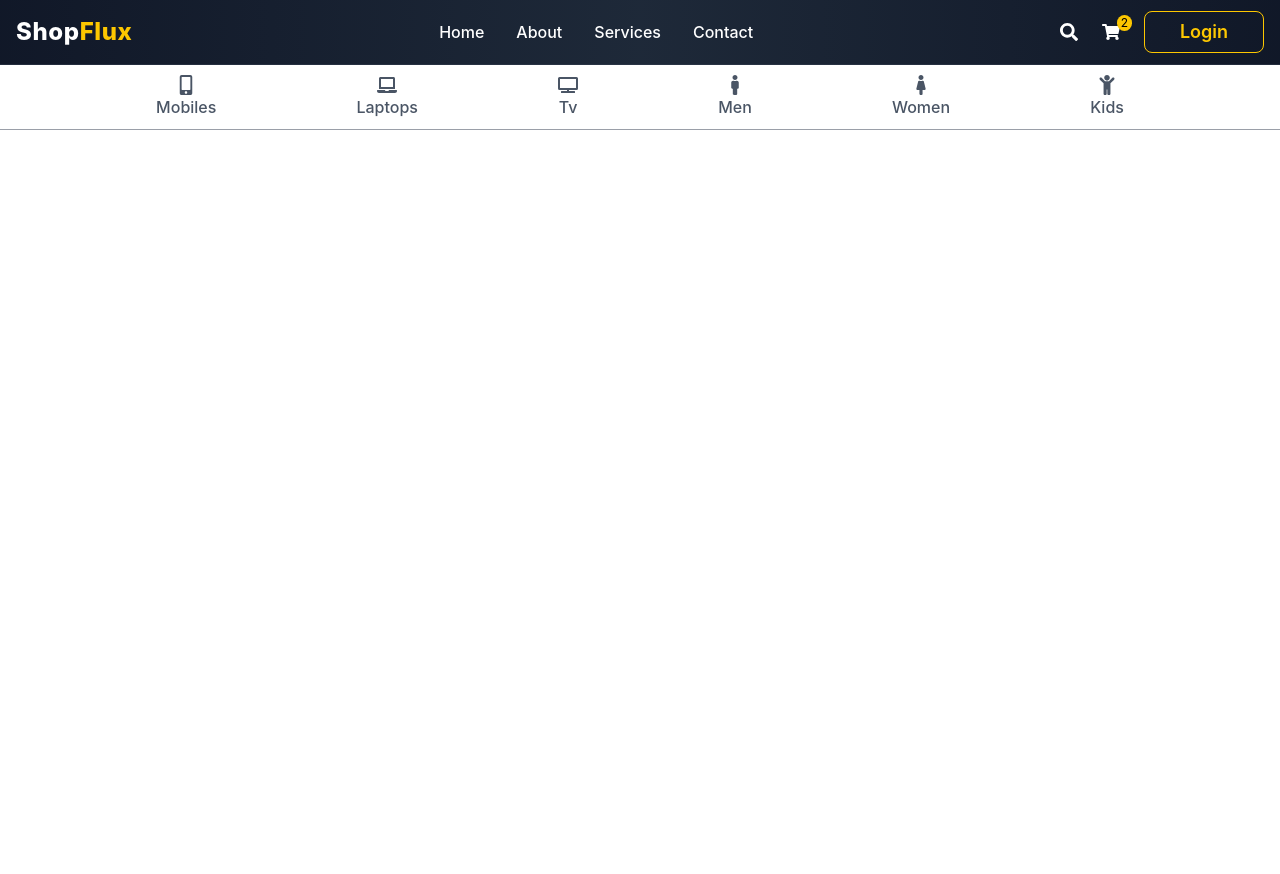
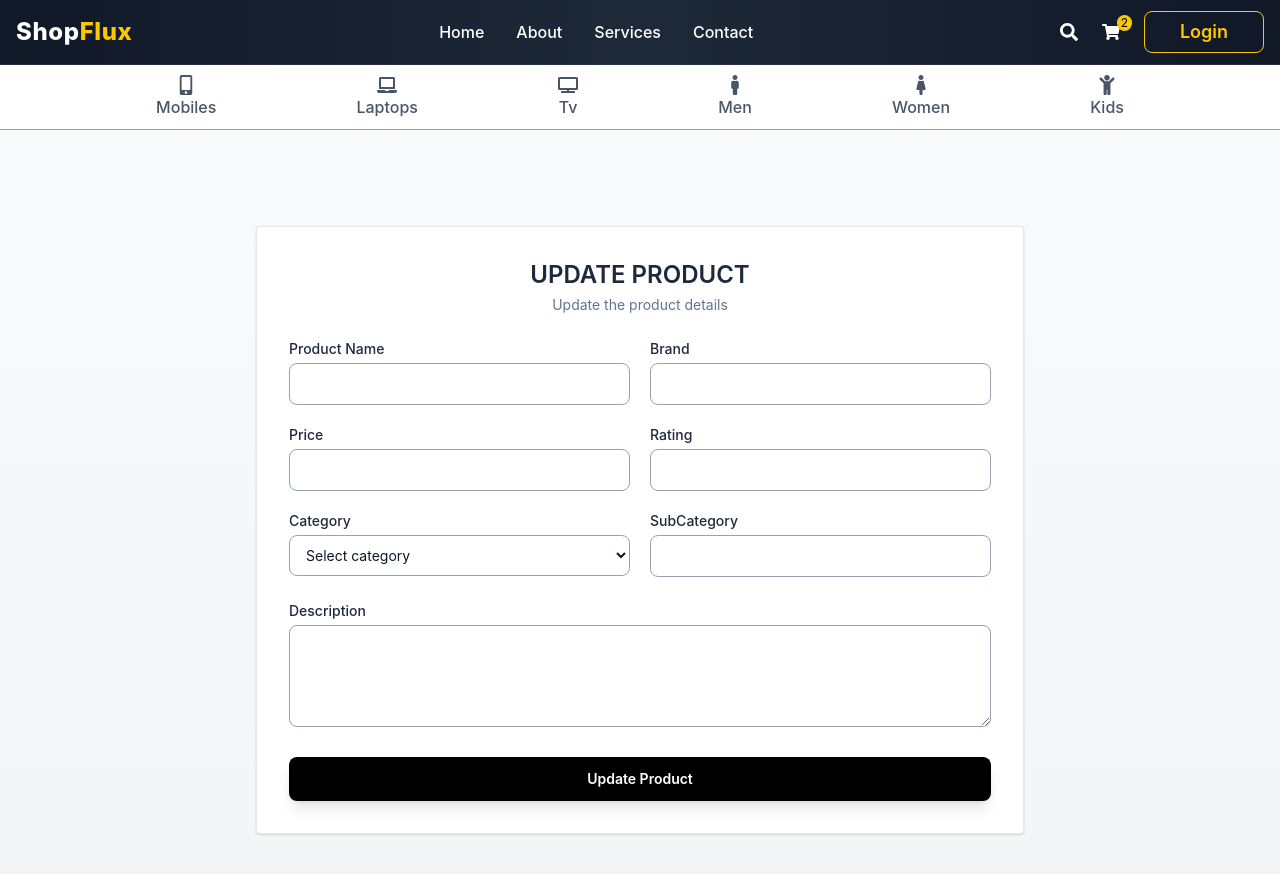
Before and after one commit to nitya-gopal-jena/shopflux-commerce, a React (Vite) app in the folder client/: page /products/update-prod/1 in a window 1280 px wide. Shown: the top 874 px of the page. Before the commit the page ends 800 px from the top, so only its background shows below. Built offline with nearby package versions, Linux system fonts and the light colour scheme; no server answers.

Commit message:
feat(product): implement get all products, update and delete features, and set up routing

```diff
--- a/client/src/App.jsx
+++ b/client/src/App.jsx
@@ -11,9 +11,8 @@ const App = () => {
       <Router>
         <Navbar />
         <Routes>
-          {PublicRoutes()}
-          {ProductRoutes()}
-
+          <Route path='/*' element={<PublicRoutes />} />
+          <Route path='/products/*' element={<ProductRoutes />} />
           <Route path='/admin-dashboard' element={<AdminDashboard />} />
         </Routes>
       </Router>
--- a/client/src/components/pages/admin/AdminDashboard.jsx
+++ b/client/src/components/pages/admin/AdminDashboard.jsx
@@ -18,7 +18,7 @@ const AdminDashboard = () => {
   ];
 
   // Handlers
-  const addProduct = () => navigate('/create-prod');
+  const addProduct = () => navigate('/products/create-prod');
   const updateProduct = (id) => navigate(`/update-prod/${id}`);
   const deleteProduct = (id) => navigate(`/delete-prod/${id}`);
 
--- a/client/src/components/pages/admin/ProductListTable.jsx
+++ b/client/src/components/pages/admin/ProductListTable.jsx
@@ -1,13 +1,41 @@
-import React from 'react';
+import React, { useState, useEffect } from 'react';
 import { FaEdit, FaTrash } from 'react-icons/fa';
+import { useNavigate } from 'react-router-dom';
+import axios from 'axios';
 
 const ProductListTable = () => {
-  // product data
-  const products = [
-    { id: 1, name: 'Laptop', category: 'Electronics', price: '$1200', stock: 15 },
-    { id: 2, name: 'Shoes', category: 'Fashion', price: '$80', stock: 50 },
-    { id: 3, name: 'Coffee Maker', category: 'Home Appliances', price: '$150', stock: 20 },
-  ];
+  const [products, setProducts] = useState([]);
+  const navigate = useNavigate();
+
+  const fetchAllProducts = async () => {
+    try {
+      const res = await axios.get('http://localhost:5000/api/j1/getAllProd');
+      setProducts(res?.data?.allProducts);
+    } catch (error) {
+      console.log('Error while fetching all product data', error);
+    }
+  };
+
+  const updateProduct = (id) => {
+    navigate(`/products/update-prod/${id}`);
+  };
+
+  const deleteProduct = async (id) => {
+    const confirmDelete = window.confirm('Are you sure you want to delete this product ?');
+    if (!confirmDelete) return;
+
+    try {
+      const response = await axios.delete(`http://localhost:5000/api/j1/product/${id}`);
+      alert(response.data.message);
+      window.location.reload();
+    } catch (error) {
+      console.log('Something wrong', error);
+    }
+  };
+
+  useEffect(() => {
+    fetchAllProducts();
+  }, []);
 
   return (
     <>
@@ -26,9 +54,9 @@ const ProductListTable = () => {
 
           <tbody className='divide-y divide-gray-100'>
             {products.map((prod) => (
-              <tr key={prod.id} className='hover:bg-gray-50 transition'>
+              <tr key={prod._id} className='hover:bg-gray-50 transition'>
                 {/* NAME */}
-                <td className='px-6 py-4 font-medium text-gray-900'>{prod.name}</td>
+                <td className='px-6 py-4 font-medium text-gray-900'>{prod.productName}</td>
 
                 {/* CATEGORY */}
                 <td className='px-6 py-4 text-gray-600'>{prod.category}</td>
@@ -55,7 +83,7 @@ const ProductListTable = () => {
                 <td className='px-6 py-4'>
                   <div className='flex justify-center gap-2'>
                     <button
-                      onClick={() => updateProduct(prod.id)}
+                      onClick={() => updateProduct(prod._id)}
                       className='flex items-center gap-1.5 px-3 py-1.5 rounded-lg
                                 bg-gradient-to-b from-indigo-50 to-indigo-100/70
                                text-indigo-700 text-xs font-medium
@@ -70,7 +98,7 @@ const ProductListTable = () => {
                     </button>
 
                     <button
-                      onClick={() => deleteProduct(prod.id)}
+                      onClick={() => deleteProduct(prod._id)}
                       className='flex items-center gap-1.5 px-3 py-1.5 rounded-lg
                                 bg-gradient-to-b from-red-50 to-red-100/70
                                 text-red-600 text-xs font-medium
--- a/client/src/components/product/CreateProduct.jsx
+++ b/client/src/components/product/CreateProduct.jsx
@@ -36,13 +36,16 @@ const CreateProduct = () => {
         subCategory: '',
       });
 
+      setTimeout(() => {
         navigate('/admin-dashboard');
+      }, 1000);
     } catch (error) {
       setMessage(error.response?.data?.message || 'Error adding product');
     }
   };
 
   return (
+    <>
       <div className='min-h-screen flex items-center justify-center bg-gradient-to-b from-gray-50 to-gray-100 p-6'>
         <form onSubmit={handleSubmit} className='w-full max-w-3xl bg-white border border-gray-200 rounded shadow-sm p-8 space-y-6'>
           <div className='text-center space-y-1'>
@@ -110,6 +113,7 @@ const CreateProduct = () => {
           {message && <p className='text-center text-sm text-green-600 font-medium'>{message}</p>}
         </form>
       </div>
+    </>
   );
 };
 
--- a/client/src/components/product/UpdateProduct.jsx
+++ b/client/src/components/product/UpdateProduct.jsx
@@ -1,9 +1,152 @@
-import React from 'react'
+import React, { useEffect, useState } from 'react';
+import axios from 'axios';
+import { useNavigate, useParams } from 'react-router-dom';
 
 const UpdateProduct = () => {
+  const { prodId } = useParams();
+  const navigate = useNavigate();
+
+  const [message, setMessage] = useState('');
+  const [loading, setLoading] = useState(true);
+
+  const [formData, setFormData] = useState({
+    productName: '',
+    brand: '',
+    price: '',
+    rating: '',
+    description: '',
+    category: '',
+    subCategory: '',
+  });
+
+  const fetchProductDetails = async (prodId) => {
+    try {
+      const res = await axios.get(`http://localhost:5000/api/j1/getProd/${prodId}`);
+      const product = res?.data?.isProdExist;
+
+      if (product) {
+        setFormData({
+          productName: product.productName || '',
+          brand: product.brand || '',
+          price: product.price || '',
+          rating: product.rating || '',
+          description: product.description || '',
+          category: product.category || '',
+          subCategory: product.subCategory || '',
+        });
+      }
+    } catch (error) {
+      console.log('Error while fetching product data', error);
+    } finally {
+      setLoading(false);
+    }
+  };
+
+  const handleChange = (e) => {
+    setFormData({
+      ...formData,
+      [e.target.name]: e.target.value,
+    });
+  };
+
+  const handleSubmit = async (e) => {
+    e.preventDefault();
+    try {
+      const res = await axios.put(`http://localhost:5000/api/j1/update-prod/${prodId}`, formData);
+      setMessage(res.data.message);
+      setTimeout(() => {
+        navigate('/admin-dashboard');
+      }, 1000);
+    } catch (error) {
+      setMessage(error.response?.data?.message || 'Error updating product');
+    }
+  };
+
+  useEffect(() => {
+    if (prodId) {
+      fetchProductDetails(prodId);
+    }
+  }, [prodId]);
+
+  if (loading) {
+    return (
+      <div className='min-h-screen flex items-center justify-center'>
+        <p className='text-gray-600 text-lg'>Loading product...</p>
+      </div>
+    );
+  }
+
   return (
-    <div>UpdateProduct</div>
-  )
-}
+    <div className='min-h-screen flex items-center justify-center bg-gradient-to-b from-gray-50 to-gray-100 p-6'>
+      <form onSubmit={handleSubmit} className='w-full max-w-3xl bg-white border border-gray-200 rounded shadow-sm p-8 space-y-6'>
+        <div className='text-center space-y-1'>
+          <h2 className='text-2xl font-semibold text-slate-800 uppercase font-bold'>Update Product</h2>
+          <p className='text-sm text-slate-500'>Update the product details</p>
+        </div>
 
-export default UpdateProduct
+        <div className='grid grid-cols-1 md:grid-cols-2 gap-5'>
+          {/* Product Name */}
+          <div>
+            <label className='block text-sm font-medium text-gray-800 mb-1'>Product Name</label>
+            <input type='text' name='productName' value={formData.productName} onChange={handleChange} className='input' required />
+          </div>
+
+          {/* Brand */}
+          <div>
+            <label className='block text-sm font-medium text-gray-800 mb-1'>Brand</label>
+            <input type='text' name='brand' value={formData.brand} onChange={handleChange} className='input' required />
+          </div>
+
+          {/* Price */}
+          <div>
+            <label className='block text-sm font-medium text-gray-800 mb-1'>Price</label>
+            <input type='number' name='price' value={formData.price} onChange={handleChange} className='input' required />
+          </div>
+
+          {/* Rating */}
+          <div>
+            <label className='block text-sm font-medium text-gray-800 mb-1'>Rating</label>
+            <input type='number' name='rating' value={formData.rating} onChange={handleChange} min='0' max='5' step='0.1' className='input' required />
+          </div>
+
+          {/* Category */}
+          <div>
+            <label className='block text-sm font-medium text-gray-800 mb-1'>Category</label>
+            <select name='category' value={formData.category} onChange={handleChange} className='input' required>
+              <option value=''>Select category</option>
+              <option value='electronics'>Electronics</option>
+              <option value='fashion'>Fashion</option>
+            </select>
+          </div>
+
+          {/* SubCategory */}
+          <div>
+            <label className='block text-sm font-medium text-gray-800 mb-1'>SubCategory</label>
+            <input type='text' name='subCategory' value={formData.subCategory} onChange={handleChange} className='input' required />
+          </div>
+        </div>
+
+        {/* Description */}
+        <div>
+          <label className='block text-sm font-medium text-gray-800 mb-1'>Description</label>
+          <textarea name='description' value={formData.description} onChange={handleChange} rows='4' className='input' required />
+        </div>
+
+        {/* Button */}
+        <button
+          type='submit'
+          className='w-full py-3 text-white text-sm font-semibold rounded-lg
+          bg-black hover:bg-gray-900 transition duration-200
+          active:scale-[0.98] shadow-lg hover:shadow-xl'
+        >
+          Update Product
+        </button>
+
+        {/* Message */}
+        {message && <p className='text-center text-sm text-green-600 font-medium'>{message}</p>}
+      </form>
+    </div>
+  );
+};
+
+export default UpdateProduct;
--- a/client/src/components/routes/ProductRoutes.jsx
+++ b/client/src/components/routes/ProductRoutes.jsx
@@ -1,4 +1,4 @@
-import { Route } from 'react-router-dom';
+import { Routes, Route } from 'react-router-dom';
 import CreateProduct from '../product/CreateProduct';
 import ProductList from '../product/ProductList';
 import UpdateProduct from '../product/UpdateProduct';
@@ -6,9 +6,11 @@ import UpdateProduct from '../product/UpdateProduct';
 const ProductRoutes = () => {
   return (
     <>
-      <Route path='/product-list' element={<ProductList />} />
-      <Route path='/create-prod' element={<CreateProduct />} />
-      <Route path='/update-prod' element={<UpdateProduct />} />
+      <Routes>
+        <Route path='product-list' element={<ProductList />} />
+        <Route path='create-prod' element={<CreateProduct />} />
+        <Route path='update-prod/:prodId' element={<UpdateProduct />} />
+      </Routes>
     </>
   );
 };
--- a/client/src/components/routes/PublicRoutes.jsx
+++ b/client/src/components/routes/PublicRoutes.jsx
@@ -1,4 +1,4 @@
-import { Route } from 'react-router-dom';
+import { Routes, Route } from 'react-router-dom';
 import Home from '../pages/Home';
 import About from '../pages/About';
 import Contact from '../pages/Contact';
@@ -7,10 +7,12 @@ import Service from '../pages/Service';
 const PublicRoutes = () => {
   return (
     <>
-      <Route path='/' element={<Home />} />
-      <Route path='/about' element={<About />} />
-      <Route path='/services' element={<Service />} />
-      <Route path='/contact' element={<Contact />} />
+      <Routes>
+        <Route path='/' element={<Home />} />
+        <Route path='/about' element={<About />} />
+        <Route path='/services' element={<Service />} />
+        <Route path='/contact' element={<Contact />} />
+      </Routes>
     </>
   );
 };
```
Lines whose indentation alone changed are shown as unchanged.
